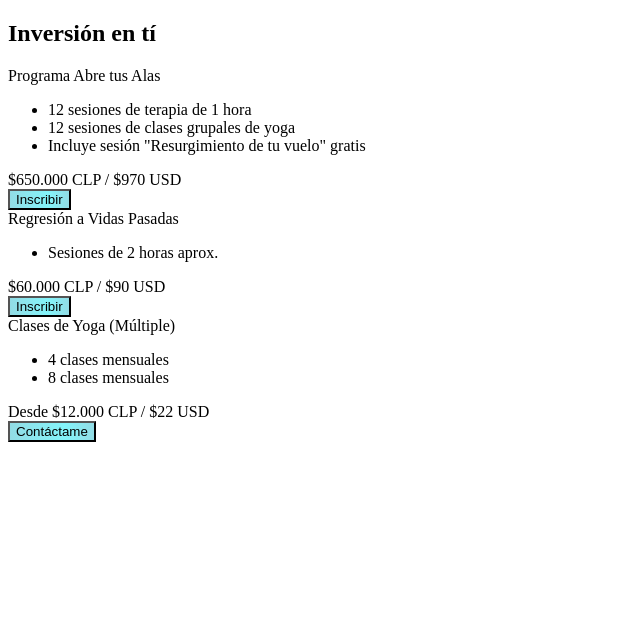
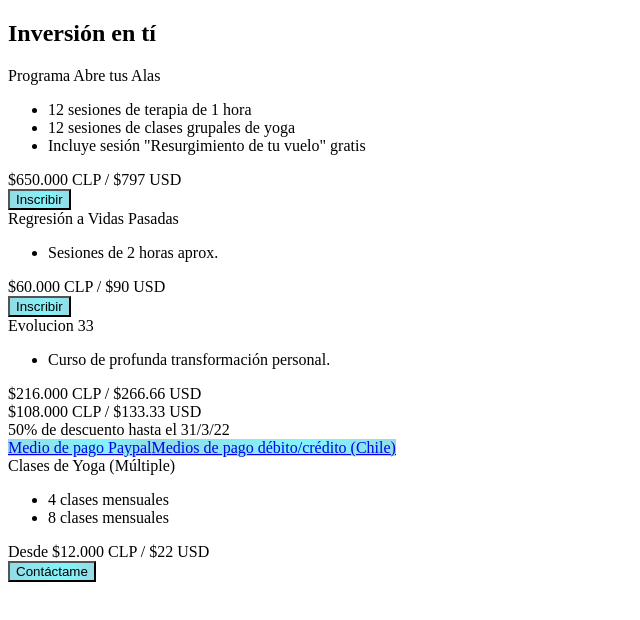
Before and after one commit to aotarola/cotarola, a Next.js app: page /components/Pricing in a window 1280 px wide. Shown: the top 620 px of the page, without its empty margins (0-640 px from the left). Built offline with nearby package versions, Linux system fonts and the light colour scheme.

Commit message:
update content

```diff
--- a/pages/components/Pricing.tsx
+++ b/pages/components/Pricing.tsx
@@ -6,6 +6,36 @@ const toCalendly = (id): void => {
     base = `${base}regresion-a-vidas-pasadas-rvp`
   }
   window.location.href = base
+}
+
+const toGeneric = (service) =>
+
+  <div className="flex items-center justify-center">
+    <button
+      onClick={() => service.redirect(service.id)}
+      className="mx-auto lg:mx-0 hover:underline gradient text-button-500 font-bold rounded-full my-6 py-4 px-8 shadow-lg focus:outline-none focus:shadow-outline transform transition hover:scale-105 duration-300 ease-in-out"
+    >
+      {service.actionText}
+
+    </button></div>
+
+const toEvolucion33 = () => {
+  return (
+
+    <div className="flex flex-col text-center">
+      <a
+        href="https://cronyoser.thinkific.com/"
+        className="inline-block mx-auto lg:mx-0 hover:underline gradient text-button-500 font-bold rounded-full my-6 py-4 px-8 shadow-lg focus:outline-none focus:shadow-outline transform transition hover:scale-105 duration-300 ease-in-out mb-8"
+      >
+        Medio de pago Paypal
+            </a>
+      <a
+        href="https://www.flow.cl/app/web/pagarBtnPago.php?token=qfpz434"
+        className="inline-block mx-auto lg:mx-0 hover:underline gradient text-button-500 font-bold rounded-full my-6 py-4 px-8 shadow-lg focus:outline-none focus:shadow-outline transform transition hover:scale-105 duration-300 ease-in-out mb-8"
+      >
+        Medios de pago débito/crédito (Chile)
+            </a>
+    </div>)
 }
 
 const toForm = (): void => {
@@ -21,7 +51,7 @@ const services = [
       'Incluye sesión "Resurgimiento de tu vuelo" gratis',
     ],
     redirect: toCalendly,
-    price: '$650.000 CLP / $970 USD',
+    price: '$650.000 CLP / $797 USD',
     priceBefore: null,
     actionText: 'Inscribir',
     discountOff: null,
@@ -37,6 +67,16 @@ const services = [
     discountOff: null,
   },
   {
+    id: 'evolucion33',
+    name: 'Evolucion 33',
+    whatsIncluded: ['Curso de profunda transformación personal.'],
+    redirect: toEvolucion33,
+    price: '$108.000 CLP / $133.33 USD',
+    priceBefore: '$216.000 CLP / $266.66 USD',
+    actionText: 'Inscribir',
+    discountOff: '50% de descuento hasta el 31/3/22',
+  },
+  {
     id: 'yoga',
     name: 'Clases de Yoga (Múltiple)',
     whatsIncluded: ['4 clases mensuales', '8 clases mensuales'],
@@ -46,6 +86,7 @@ const services = [
     actionText: 'Contáctame',
   },
 ]
+
 
 const Pricing: FunctionComponent = () => {
   return (
@@ -87,14 +128,8 @@ const Pricing: FunctionComponent = () => {
                 <div className="w-full pt-6 text-primary-paragraph text-sm text-center">
                   {service.priceBefore && service.discountOff}
                 </div>
-                <div className="flex items-center justify-center">
-                  <button
-                    onClick={() => service.redirect(service.id)}
-                    className="mx-auto lg:mx-0 hover:underline gradient text-button-500 font-bold rounded-full my-6 py-4 px-8 shadow-lg focus:outline-none focus:shadow-outline transform transition hover:scale-105 duration-300 ease-in-out"
-                  >
-                    {service.actionText}
-                  </button>
-                </div>
+                {service.id === 'evolucion33' && toEvolucion33()}
+                {service.id !== 'evolucion33' && toGeneric(service)}
               </div>
             </div>
           ))}
```
Also changed, not shown: pages/components/Cronyoser.tsx (+8 -1 lines).
